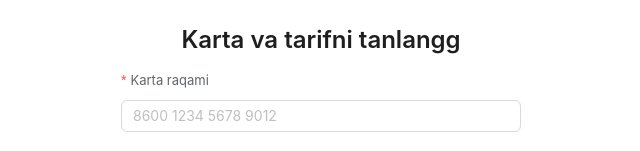
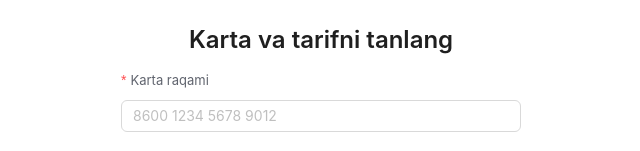
Before and after one commit to alibek-jumaniyazov/ameen_group_bot, a React (Vite) app: page /atmos/payment in a window 1280 px wide. Shown: the top 151 px of the page, without its empty margins (319-959 px from the left). Built offline with nearby package versions, Linux system fonts and the light colour scheme; no server answers.

Commit message:
complated

```diff
--- a/src/pages/atmos/AtmosPayment.tsx
+++ b/src/pages/atmos/AtmosPayment.tsx
@@ -97,10 +97,9 @@ export default function AtmosPaymentPage() {
   return (
     <div className="max-w-md mx-auto p-6 !bg-white">
       <Title level={3} className="text-center mb-6">
-        Karta va tarifni tanlangg
+        Karta va tarifni tanlang
       </Title>
 
-      {/* Card form */}
       <Form form={form} layout="vertical" onFinish={onSubmit}>
         <Form.Item
           label="Karta raqami"
```
Also changed, not shown: 2 other files (tests, documents, lock files or other folders).
